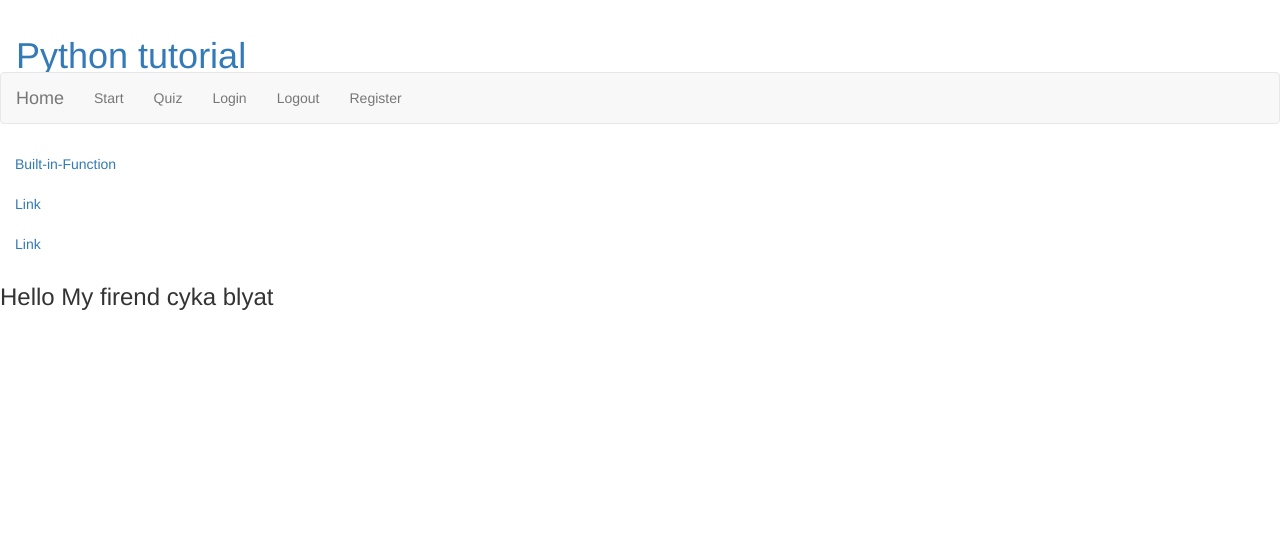
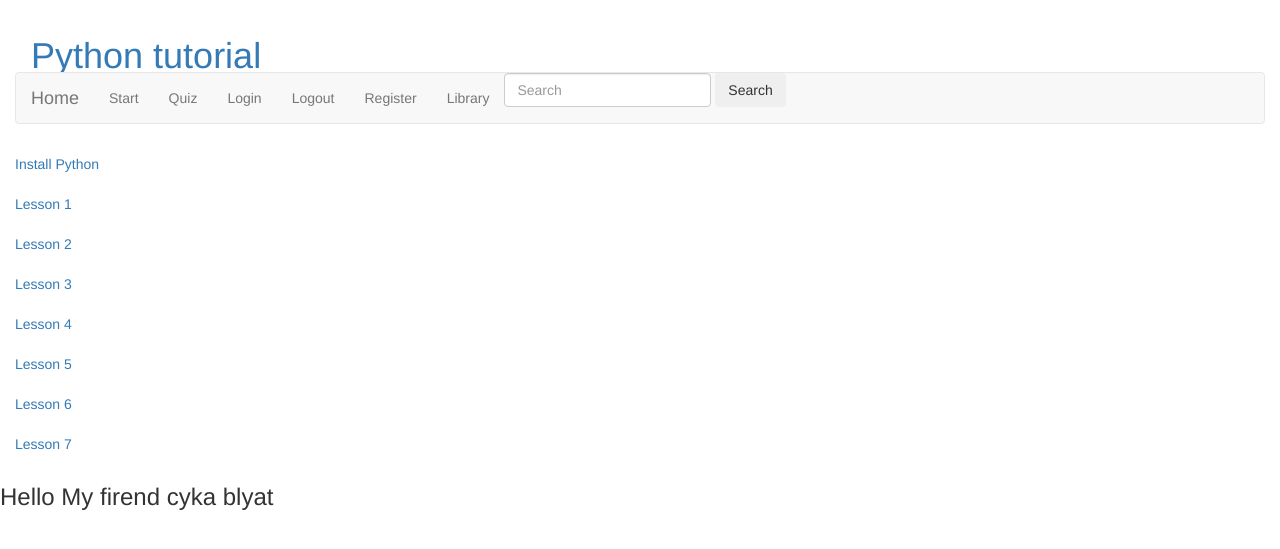
Before and after one commit to Krzewskimichal/Python_tutorial, a Django app: template sandbox/templates/mainsite.html in a window 1280 px wide. Shown: the top 549 px of the page. Run offline with Django 3.2, Linux system fonts and the light colour scheme; the template is opened without the code that fills it, so the values that code supplies are empty; some libraries are stand-ins or nearby versions.

Commit message:
before creating lessons

```diff
--- a/sandbox/models.py
+++ b/sandbox/models.py
@@ -1,6 +1,12 @@
 from django.db import models
+from django.contrib.auth.models import User
 
 
 class BuiltInFunction(models.Model):
     name = models.CharField(max_length=128)
     definition = models.TextField()
+
+
+class UserFeature(models.Model):
+    level = models.IntegerField(default=1)
+    user = models.OneToOneField(User, on_delete='CASCADE')
--- a/sandbox/templates/base.html
+++ b/sandbox/templates/base.html
@@ -2,6 +2,7 @@
 <!DOCTYPE html>
 <html lang="en">
 <head>
+
     <meta charset="UTF-8">
     <title>Python tutorial</title>
     <link rel="stylesheet" type="text/css" href="{% static 'style.css' %}">
@@ -10,43 +11,124 @@
     <script src="https://ajax.googleapis.com/ajax/libs/jquery/3.3.1/jquery.min.js"></script>
     <script src="https://maxcdn.bootstrapcdn.com/bootstrap/3.4.0/js/bootstrap.min.js"></script>
     <script src="sandbox/static/js.js"></script>
+
+
 </head>
+
 <body class="dupa">
 
 <header>
 
+    <div class="collapse navbar-collapse">
+
     <nav class="navbar bg-white">
+
         <a class="navbar-brand" href="/main/"><h1>Python tutorial</h1></a>
     </nav>
+
     <nav class="navbar navbar-default">
+
         <div class="container-fluid">
+
             <div class="navbar-header">
-                <a class="navbar-brand" href="#">Home</a>
+
+                <a class="navbar-brand" href="/home/">Home</a>
+
             </div>
+
             <ul class="nav navbar-nav">
-                <li><a href="#">Start</a></li>
-                <li><a href="#">Quiz</a></li>
+
+                <li class="nav-item"><a href="#">Start</a></li>
+
+                <li class="nav-item"><a href="#">Quiz</a></li>
+
                 <!-- login and logout -->
-                <li id="login"><a href="/login/">Login</a></li>
-                <li id="logout"><a href="/logout/">Logout</a></li>
-                <li><a href="/register/">Register</a></li>
+                <li id="login" class="nav-item"><a href="/login/">Login</a></li>
+
+                <li id="logout" class="nav-item"><a href="/logout/">Logout</a></li>
+
+                <li class="nav-item"><a href="/register/">Register</a></li>
+
+                <li class="nav-item dropdown">
+
+                    <a class="nav-link dropdown-toggle" href="#" data-toggle="dropdown" role="button"
+                       aria-expanded="false" aria-haspopup="true"> Library </a>
+
+                    <div class="dropdown-menu" aria-labelledby="submenu">
+
+                        <a class="dropdown-item" href="/built-in-function/">Built-in-Function</a>
+
+                        <a class="dropdown-item" href="#">String Methods</a>
+
+                        <a class="dropdown-item" href="#">List Methods</a>
+
+                        <a class="dropdown-item" href="#">Dictionary Methods</a>
+
+                        <a class="dropdown-item" href="#">Tuple Methods</a>
+
+                        <a class="dropdown-item" href="#">Set Methods</a>
+
+                        <a class="dropdown-item" href="#">Keywords</a>
+
+                    </div>
+
+                </li>
+
             </ul>
+            <form class="form-inline align-content-center">
+
+                <input class="form-control" type="search" placeholder="Search" aria-label="Search">
+                <button class="btn btn-light" type="submit">Search</button>
+            </form>
+
         </div>
     </nav>
+
+    </div>
+
 </header>
 <div style='width: 200px'>
+
     <ul class="nav">
+
         <li class="nav-item">
-        <a class="nav-link active" href="/built-in-function/">Built-in-Function</a>
+            <a class="nav-link active" href="/installpython">Install Python</a>
         </li>
+
         <li class="nav-item">
-        <a class="nav-link" href="#">Link</a>
+            <a class="nav-link active" href="/lesson1">Lesson 1</a>
         </li>
+
         <li class="nav-item">
-        <a class="nav-link" href="#">Link</a>
+            <a class="nav-link" href="/lesson2">Lesson 2</a>
         </li>
+
+        <li class="nav-item">
+            <a class="nav-link" href="/lesson3">Lesson 3</a>
+        </li>
+
+        <li class="nav-item">
+            <a class="nav-link" href="#">Lesson 4</a>
+        </li>
+
+        <li class="nav-item">
+            <a class="nav-link" href="#">Lesson 5</a>
+        </li>
+
+        <li class="nav-item">
+            <a class="nav-link" href="#">Lesson 6</a>
+        </li>
+
+        <li class="nav-item">
+            <a class="nav-link" href="#">Lesson 7</a>
+        </li>
+
     </ul>
+
 </div>
+
 {% block content %}{% endblock %}
+
 </body>
+
 </html>
--- /dev/null
+++ b/sandbox/templates/lessons/installpython.html
@@ -0,0 +1,4 @@
+{% extends 'base.html' %}
+{% block content %}
+Install Python
+{% endblock %}
--- a/sandbox/templates/mainsite.html
+++ b/sandbox/templates/mainsite.html
@@ -1,7 +1,10 @@
 {% extends 'base.html' %}
 {% block content %}
 <h3>Hello My firend cyka blyat</h3>
-{% endblock %}
 {% if bye %}
 {{ bye }}
 {% endif %}
+{% if hello %}
+{{ hello }}
+{% endif %}
+{% endblock %}
```
Also changed, not shown: python_tutorial/urls.py (+8 -4 lines), sandbox/templates/home.html (added, +22 -0 lines), sandbox/templates/lessons/lesson1.html (added, +10 -0 lines), sandbox/templates/lessons/lesson2.html (added, +10 -0 lines), sandbox/templates/lessons/lesson3.html (added, +10 -0 lines), sandbox/views.py (+18 -6 lines), sandbox/migrations/0003_userfeature.py (added). Lines whose indentation alone changed are shown as unchanged.
